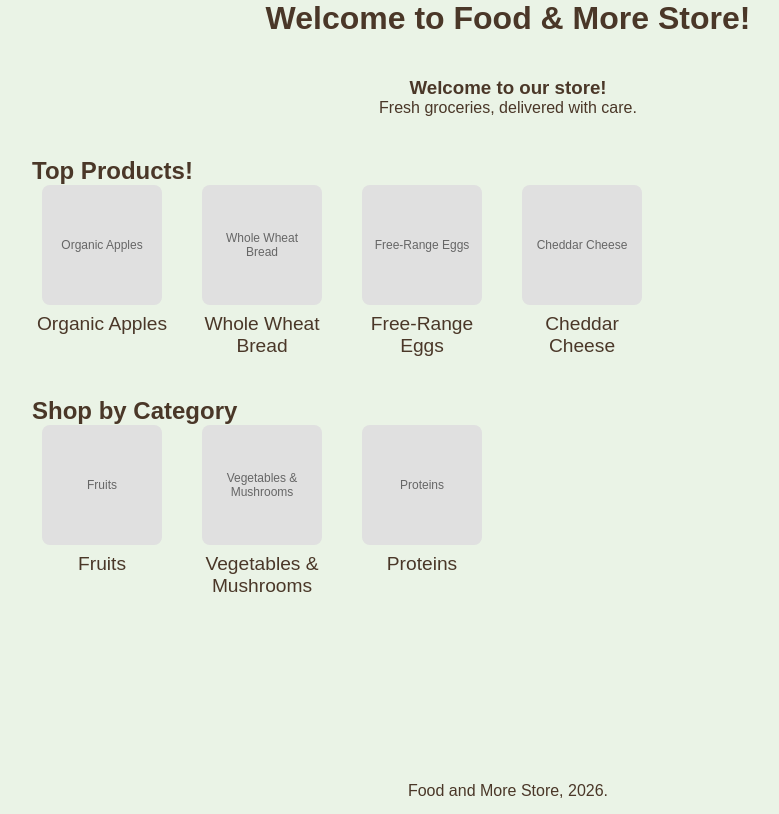
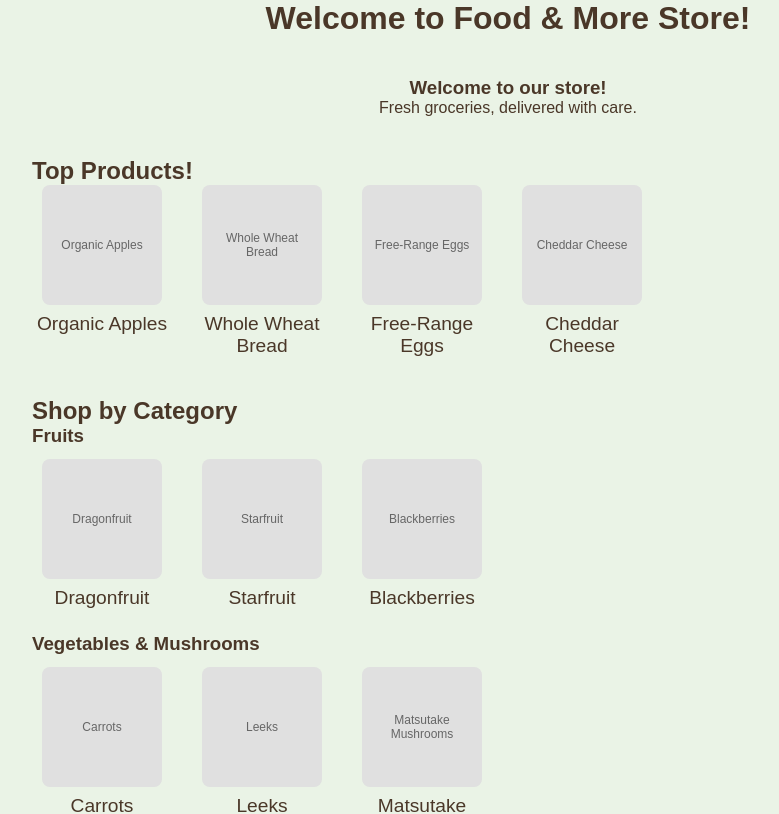
Before and after one commit to hibba42/FoodAndMoreStore, a Next.js app in the folder food_and_more_store/: page / in a window 1280 px wide. Shown: the top 814 px of the page, without its empty margins (132-911 px from the left). Built offline with nearby package versions, Linux system fonts and the light colour scheme.

Commit message:
Make each category a subheader with example items
Each category now displays as a separate row and shows a few example items under it.

```diff
--- a/food_and_more_store/src/app/home.css
+++ b/food_and_more_store/src/app/home.css
@@ -12,20 +12,29 @@
 }
 
 .topProducts,
-.categories {
+.categoryItems {
   display: flex;
   flex-wrap: wrap;
   gap: 20px;
   font-size: larger;
 }
 
-.productCard,
-.categoryCard {
+.productCard {
   display: flex;
   flex-direction: column;
   align-items: center;
   gap: 8px;
   width: 140px;
+}
+
+.categorySection {
+  display: flex;
+  flex-direction: column;
+  gap: 12px;
+}
+
+.categorySection + .categorySection {
+  margin-top: 24px;
 }
 
 .imagePlaceholder {
@@ -42,8 +51,7 @@
   padding: 8px;
 }
 
-.productTitle,
-.categoryTitle {
+.productTitle {
   font-weight: 500;
   text-align: center;
 }
--- a/food_and_more_store/src/app/page.tsx
+++ b/food_and_more_store/src/app/page.tsx
@@ -8,9 +8,21 @@ const topProducts = [
 ];
 
 const categories = [
-  { id: "fruits", title: "Fruits" },
-  { id: "vegetables", title: "Vegetables & Mushrooms" },
-  { id: "proteins", title: "Proteins" },
+  {
+    id: "fruits",
+    title: "Fruits",
+    items: ["Dragonfruit", "Starfruit", "Blackberries"],
+  },
+  {
+    id: "vegetables",
+    title: "Vegetables & Mushrooms",
+    items: ["Carrots", "Leeks", "Matsutake Mushrooms"],
+  },
+  {
+    id: "proteins",
+    title: "Proteins",
+    items: ["Chicken Breast", "Salmon Fillet", "Tofu"],
+  },
 ];
 
 function ImagePlaceholder({ label }: { label: string }) {
@@ -43,14 +55,19 @@ export default function Home() {
 
       <section>
         <h2>Shop by Category</h2>
-        <div className="categories">
-          {categories.map((category) => (
-            <div className="categoryCard" key={category.id}>
-              <ImagePlaceholder label={category.title} />
-              <span className="categoryTitle">{category.title}</span>
+        {categories.map((category) => (
+          <div className="categorySection" key={category.id}>
+            <h3>{category.title}</h3>
+            <div className="categoryItems">
+              {category.items.map((item) => (
+                <div className="productCard" key={item}>
+                  <ImagePlaceholder label={item} />
+                  <span className="productTitle">{item}</span>
+                </div>
+              ))}
             </div>
-          ))}
-        </div>
+          </div>
+        ))}
       </section>
     </div>
   );
```
